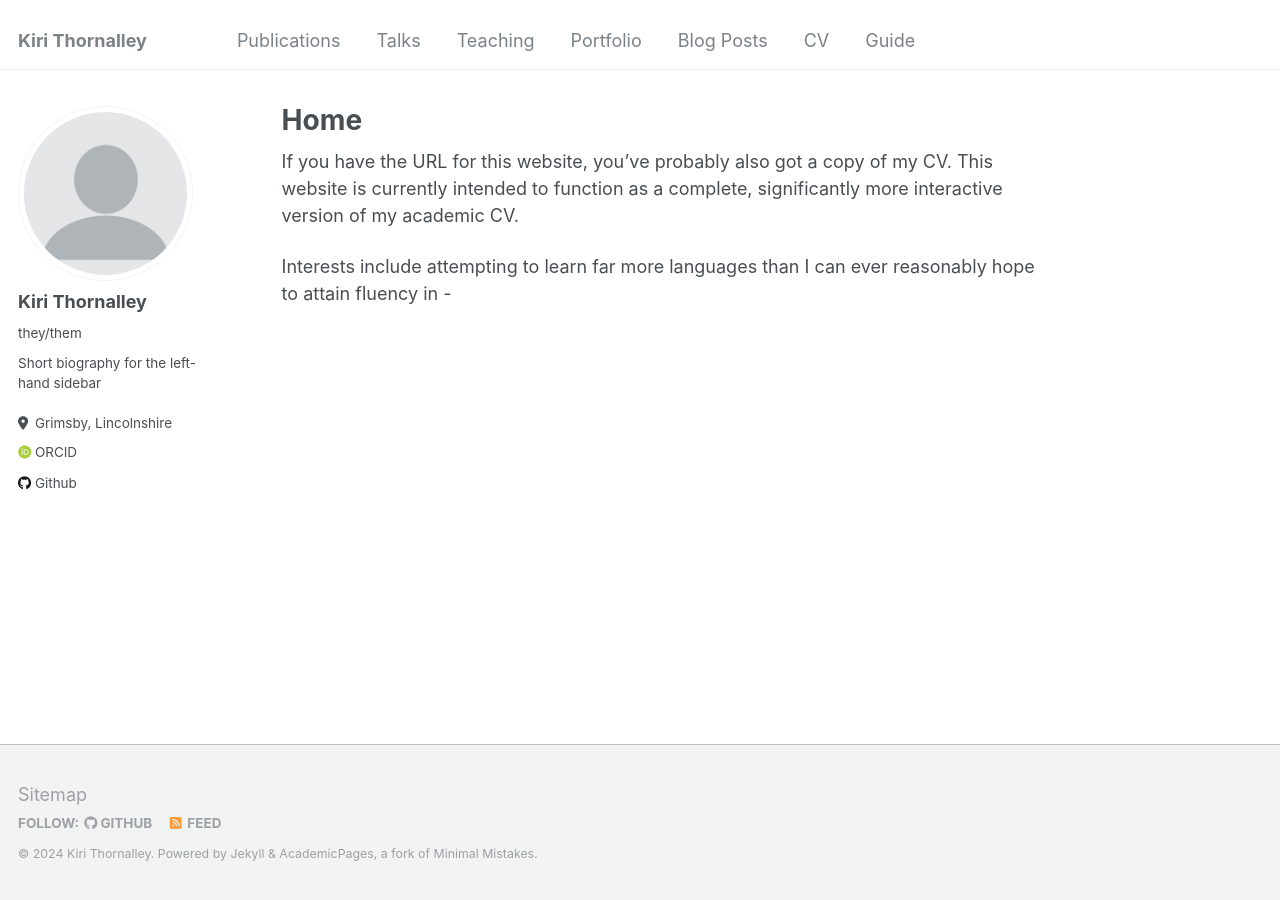
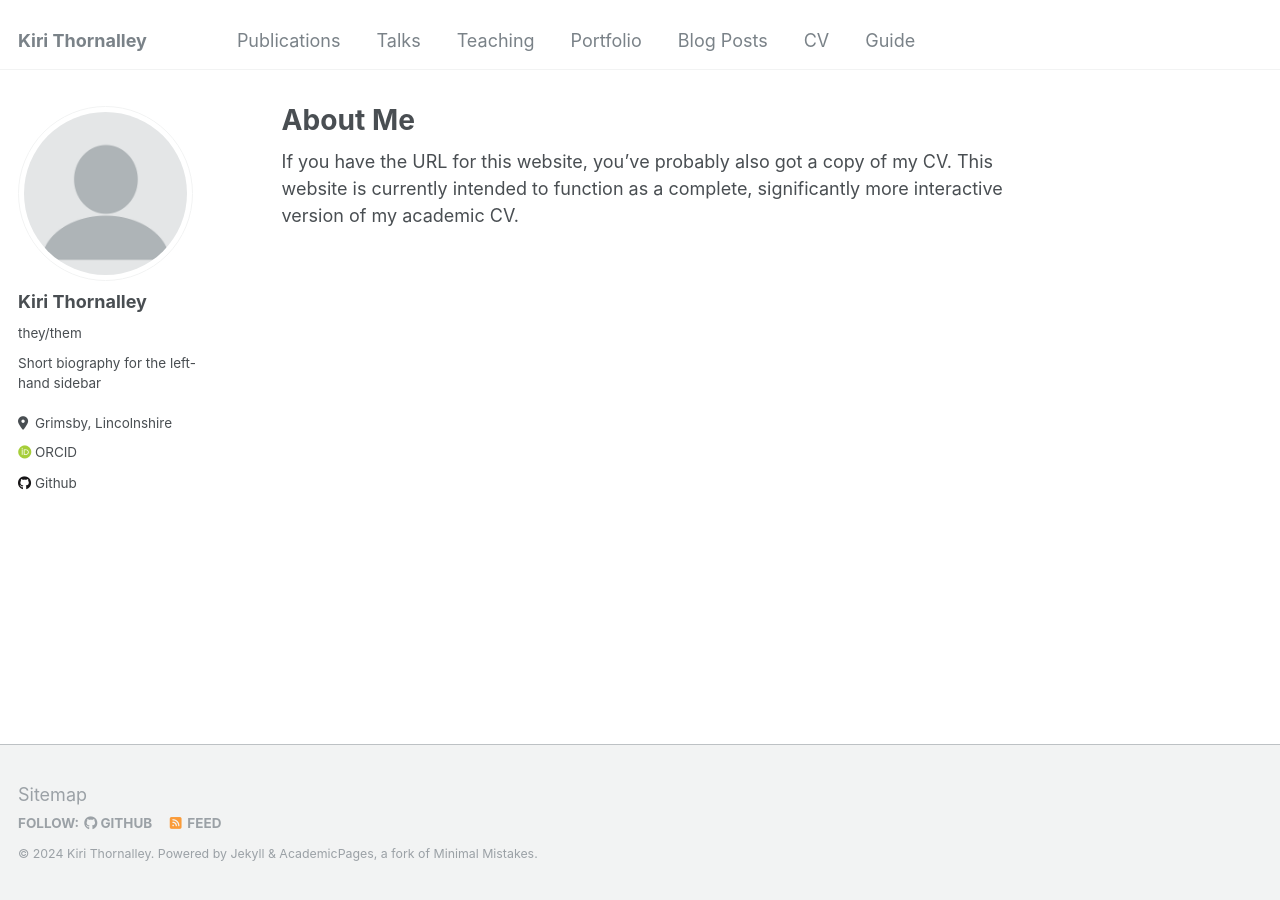
Before and after one commit to kiri-thornalley/kiri-thornalley.github.io, a Jekyll site: the page built from _pages/about.md, in a window 1280 px wide. Built offline with Jekyll 4.4.1, drawn with Linux system fonts in a browser that asks for light colours; some web fonts are replaced.

Commit message:
Updated page title

```diff
--- a/_pages/about.md
+++ b/_pages/about.md
@@ -1,6 +1,6 @@
 ---
 permalink: /
-title: "Home"
+title: "About Me"
 author_profile: true
 redirect_from:
   - /about/
@@ -8,5 +8,3 @@ redirect_from:
 ---
 
 If you have the URL for this website, you've probably also got a copy of my CV. This website is currently intended to function as a complete, significantly more interactive version of my academic CV.
-
-Interests include attempting to learn far more languages than I can ever reasonably hope to attain fluency in -
```
